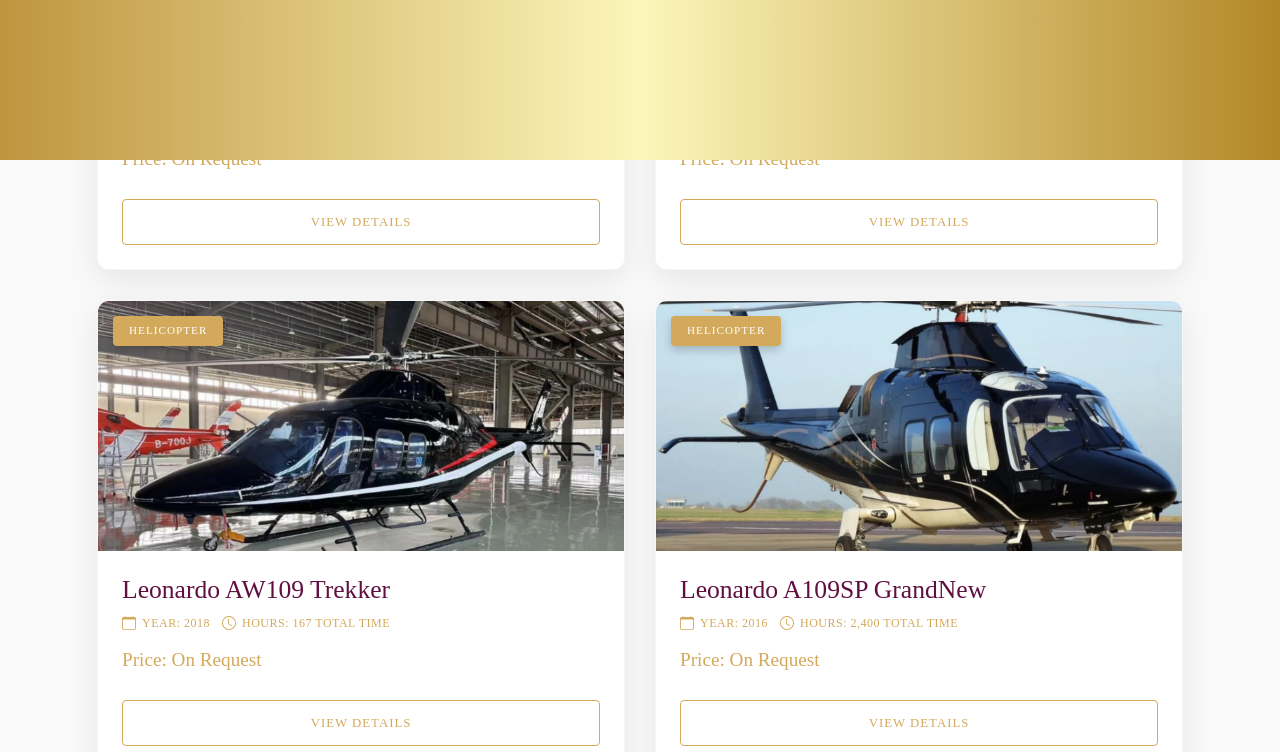
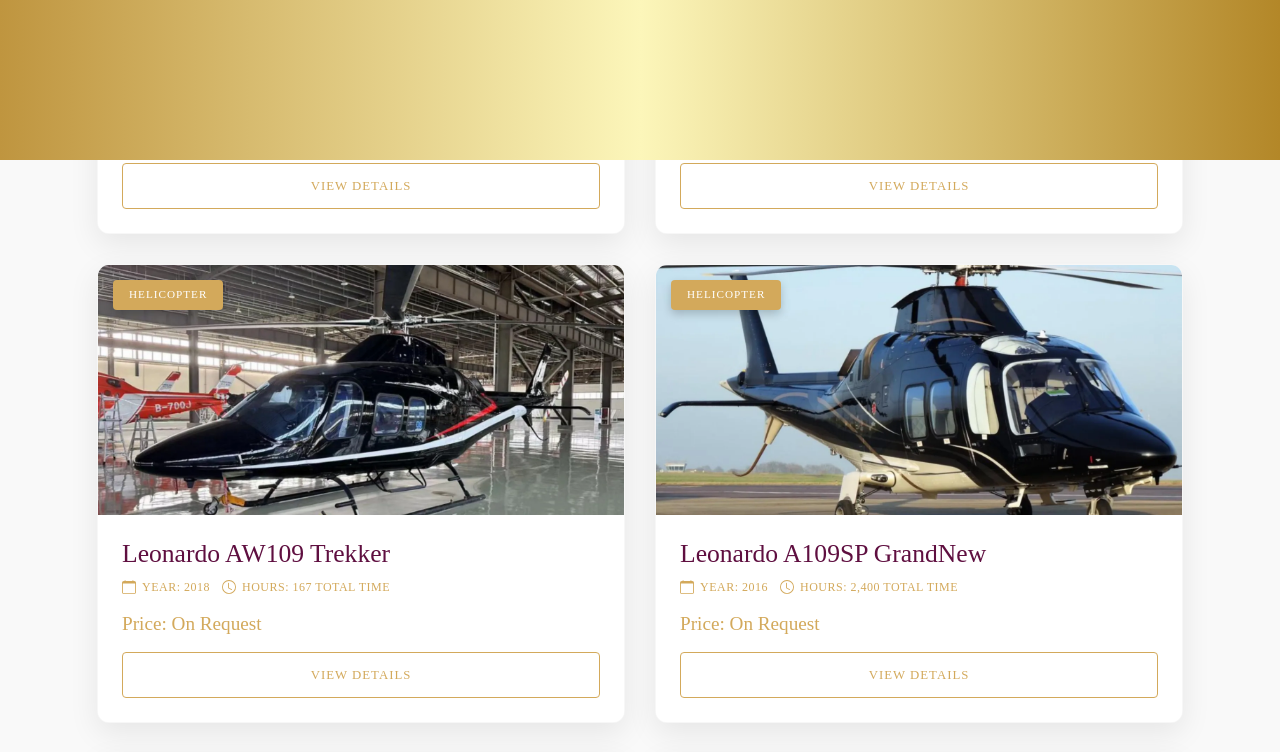
Before and after one commit to psychonimus/raymond-aviation-staging, a React (Vite) app: page /inventory in a window 1280 px wide. Shown: the part 1600-2352 px from the top of the page. Built offline with nearby package versions, Linux system fonts and the light colour scheme; a web font is replaced by a local one; what airport-codes would draw is missing.

Commit message:
fixed some minor css

```diff
--- a/src/components/Inventory/Inventory.css
+++ b/src/components/Inventory/Inventory.css
@@ -140,7 +140,7 @@
     font-family: 'secondary bold';
     color: var(--primary);
     font-size: 1.2rem;
-    margin-bottom: 24px;
+    margin-bottom: 12px;
 }
 
 .view-details-btn {
```
